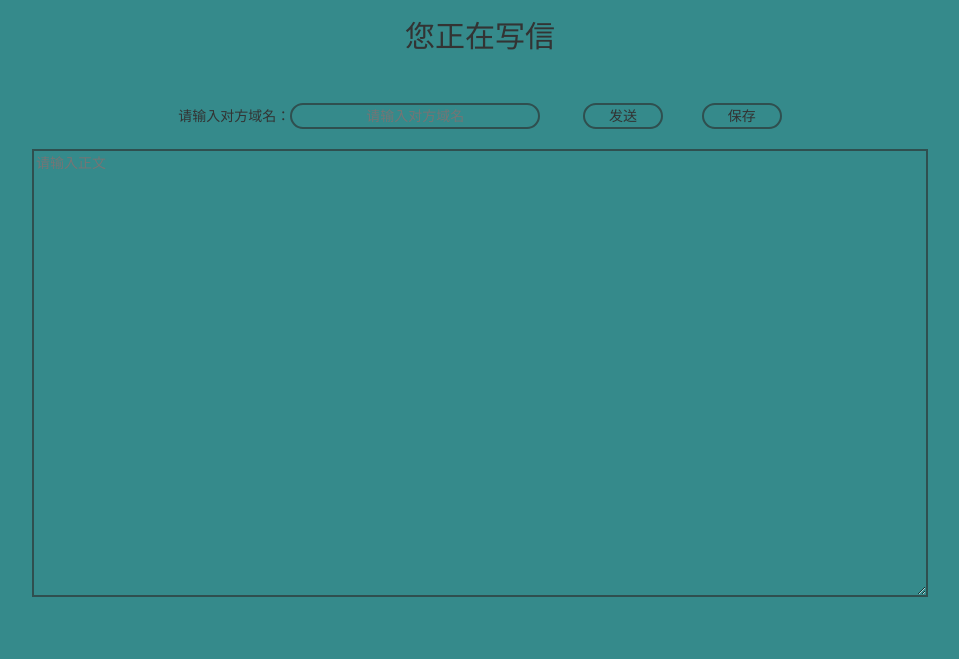
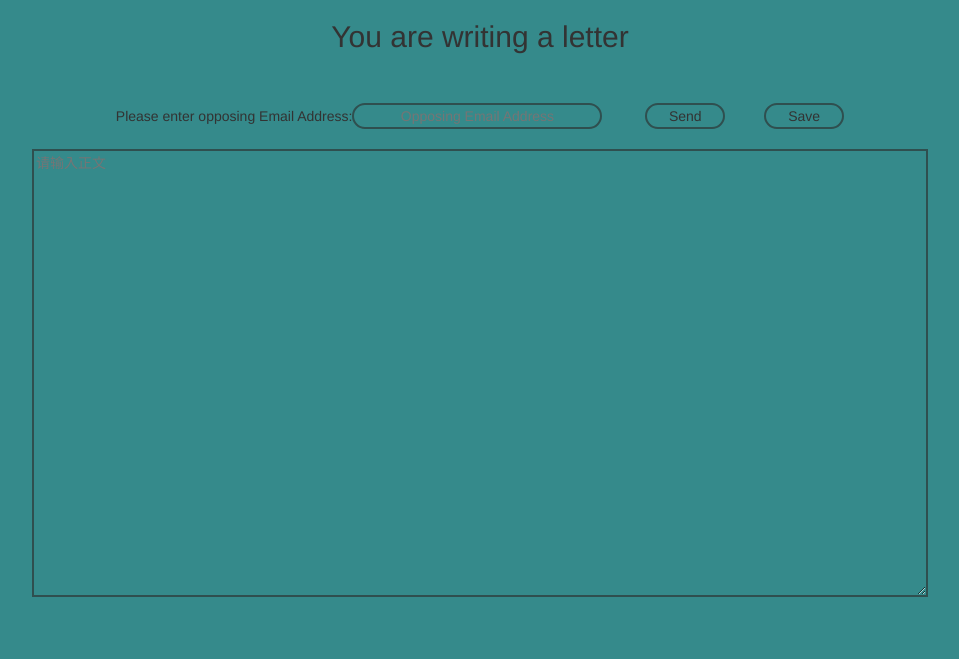
Before and after one commit to nicelyhorse/mqtt-admin-web, a Django app: template aaaa/Big_Data/bigdata/templates/writeEmail.html in a window 1280 px wide. Shown: the top 659 px of the page, without its empty margins (160-1119 px from the left). Run offline with Django 3.2, Linux system fonts and the light colour scheme; the template is opened without the code that fills it, so the values that code supplies are empty; some libraries are stand-ins or nearby versions.

Commit message:
Update writeEmail.html

```diff
--- a/aaaa/Big_Data/bigdata/templates/writeEmail.html
+++ b/aaaa/Big_Data/bigdata/templates/writeEmail.html
@@ -1,7 +1,7 @@
 <html>
 
 <head>
-    <title>写信</title>
+    <title>Write Email</title>
     <link href="https://cdn.bootcss.com/bootstrap/3.3.7/css/bootstrap.min.css" rel="stylesheet">
     <script src="https://cdn.bootcss.com/bootstrap/3.3.7/css/bootstrap-theme.min.css"></script>
     <script src="https://cdn.bootcss.com/jquery/2.1.1/jquery.min.js"></script>
@@ -42,13 +42,13 @@
 </style>
 <body style="background: #358a8b;">
 <div id="main10" style="width:100%;height:80%; " align="center">
-    <h2>您正在写信</h2>
+    <h2>You are writing a letter</h2>
     <br>
     <br>
-    请输入对方域名：<input id='name' placeholder="请输入对方域名" size="50" maxlength="50" class="writeEmail">
+    Please enter opposing Email Address:<input id='name' placeholder="Opposing Email Address" size="50" maxlength="50" class="writeEmail">
     &nbsp; &nbsp;&nbsp; &nbsp;&nbsp; &nbsp;
-    <button value="查询" class="button1" onclick="writeEmail('writeEmail','fs')">发送</button>&nbsp; &nbsp;&nbsp; &nbsp;&nbsp; &nbsp;
-    <button value="查询" class="button1" onclick="writeEmail('saveEmail','cg')">保存</button>
+    <button value="查询" class="button1" onclick="writeEmail('writeEmail','fs')">Send</button>&nbsp; &nbsp;&nbsp; &nbsp;&nbsp; &nbsp;
+    <button value="查询" class="button1" onclick="writeEmail('saveEmail','cg')">Save</button>
     <br><br>
     <textarea id='emailInfo' class="mainInfo" placeholder="请输入正文"></textarea>
 
@@ -77,7 +77,7 @@
                 alert(result);
             },
             error: function (errorMsg) {
-                alert("不好意思，数据请求失败啦!");
+                alert("Sorry, the data request failed!");
             }
         });
     }
```
